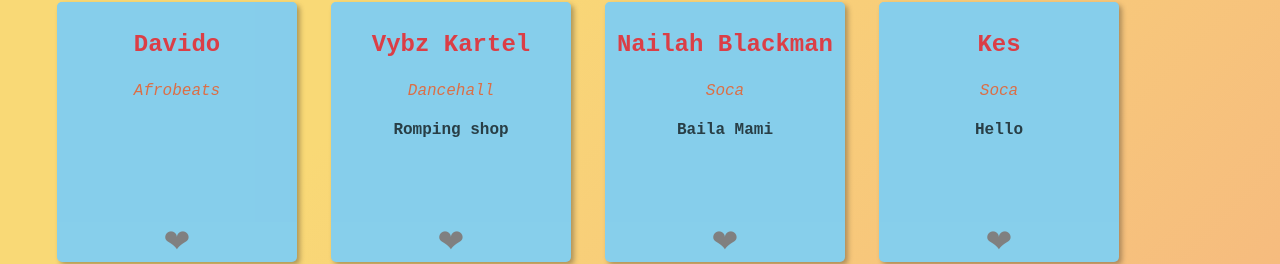
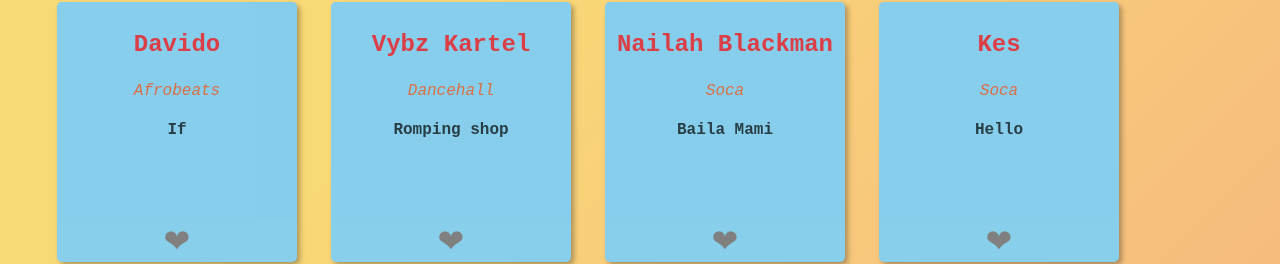
Before and after one commit to olu-akano/playmusic-app, a React app: page / in a window 1280 px wide. Shown: the part 285-549 px from the top of the page. Built offline with nearby package versions, Linux system fonts and the light colour scheme; the HTML template or start-up script is replaced by a standard one.

Commit message:
fix musicList function

```diff
--- a/src/components/Playlists.jsx
+++ b/src/components/Playlists.jsx
@@ -3,7 +3,7 @@
 
 
 const musicList = [
-    { name: "Davido", genre: "Afrobeats", info: "If", img: "https://www.nme.com/wp-content/uploads/2020/11/Davido-696x442.jpg" },
+    { name: "Davido", genre: "Afrobeats", intro: "If", img: "https://www.nme.com/wp-content/uploads/2020/11/Davido-696x442.jpg" },
     { name: "Vybz Kartel", genre: "Dancehall", intro: "Romping shop", img: "https://www.dancehallusa.com/wp-content/uploads/2015/01/vybz-kartel-jamaican-artiste_0.png"},
     { name: "Nailah Blackman", genre: "Soca", intro: "Baila Mami", img: "https://i1.sndcdn.com/avatars-000718551907-elxon2-t500x500.jpg"},
     { name: "Kes", genre: "Soca", intro: "Hello", img: "https://socanews.com/wp-content/uploads/2020/10/Kes-The-band-Kes-pointing.jpg" },
```
